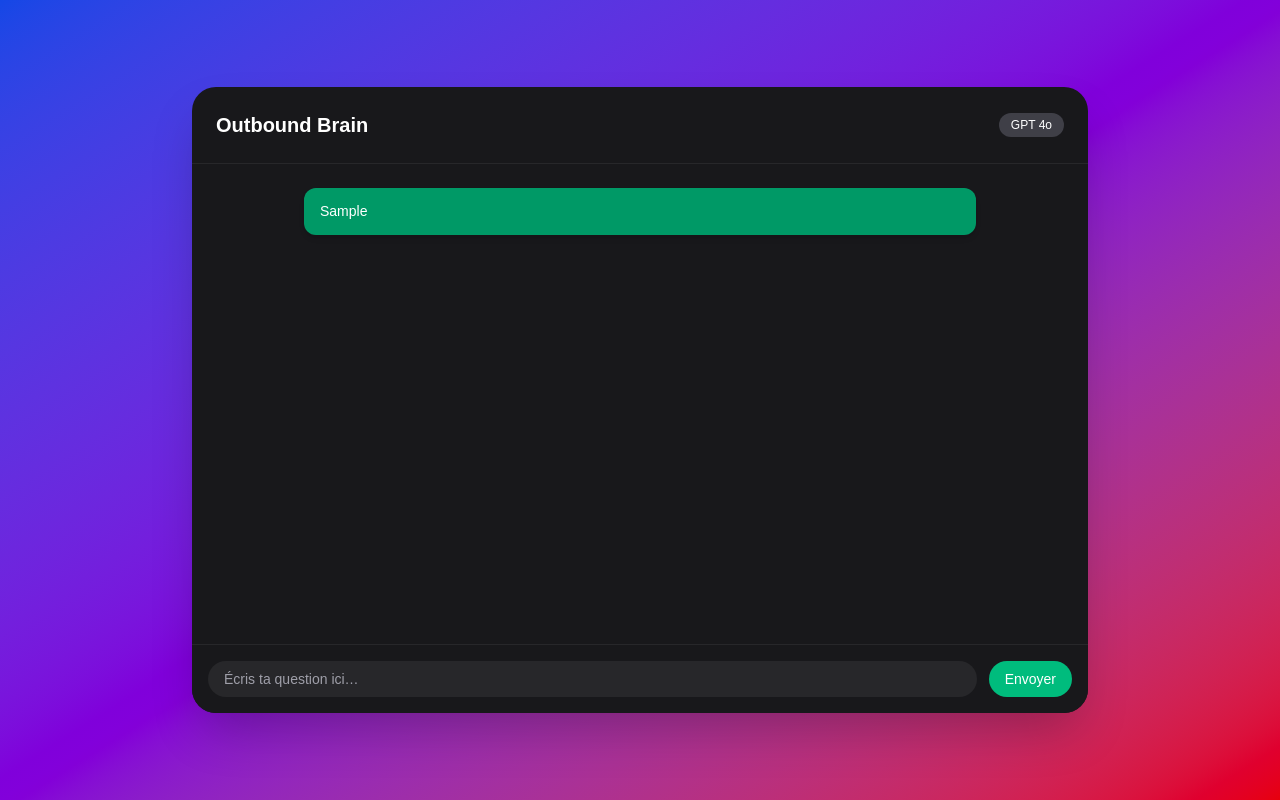
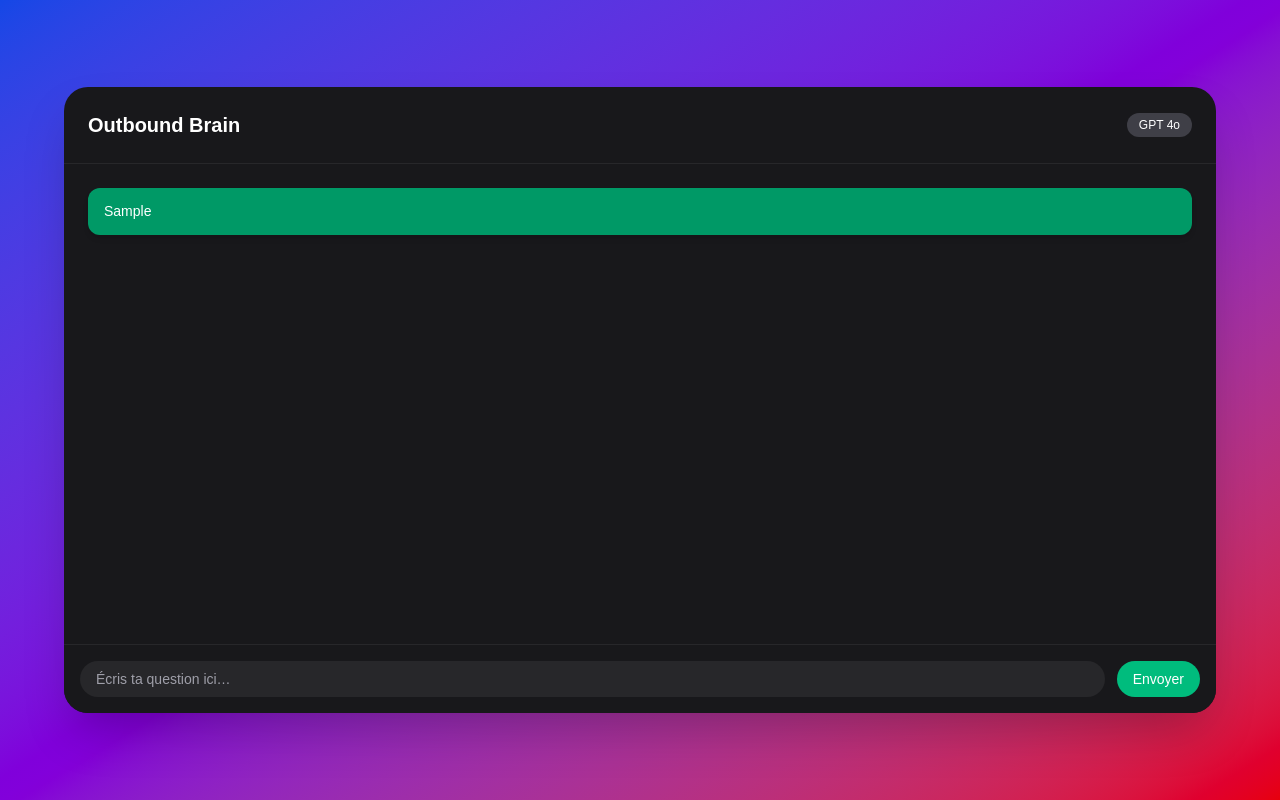
Before and after one commit to damientilman/ai-bot, a Next.js app: page / in a window 1280 px wide. Both pictures are taken after typing "Sample" into the empty fields and a click on the button "Envoyer". Built offline with nearby package versions, Linux system fonts and the light colour scheme; no server answers.

Commit message:
v3 layout central

```diff
--- a/app/page.tsx
+++ b/app/page.tsx
@@ -85,7 +85,7 @@ export default function Page() {
 
   return (
     <div className="min-h-screen flex items-center justify-center bg-gradient-to-br from-blue-700 via-purple-700 to-red-600">
-      <div className="w-full max-w-4xl bg-zinc-900 bg-opacity-70 backdrop-blur-md rounded-3xl shadow-2xl overflow-hidden text-white">
+      <div className="w-full max-w-6xl bg-zinc-900 bg-opacity-70 backdrop-blur-md rounded-3xl shadow-2xl overflow-hidden text-white">
         <header className="p-6 border-b border-zinc-800 flex items-center justify-between">
           <h1 className="text-xl font-semibold">Outbound Brain</h1>
           <span className="text-xs bg-zinc-700 px-3 py-1 rounded-full">GPT 4o</span>
@@ -95,7 +95,7 @@ export default function Page() {
           {history.map((msg, i) => (
             <div key={i} className="flex justify-center animate-fade-in">
               <div
-                className={`w-full max-w-2xl px-4 py-3 rounded-xl text-sm leading-relaxed shadow-md whitespace-pre-wrap ${
+                className={`w-full mmax-w-5xl px-4 py-3 rounded-xl text-sm leading-relaxed shadow-md whitespace-pre-wrap ${
                   msg.role === "user"
                     ? "bg-emerald-600 text-white self-end"
                     : "bg-zinc-800 text-white"
```
